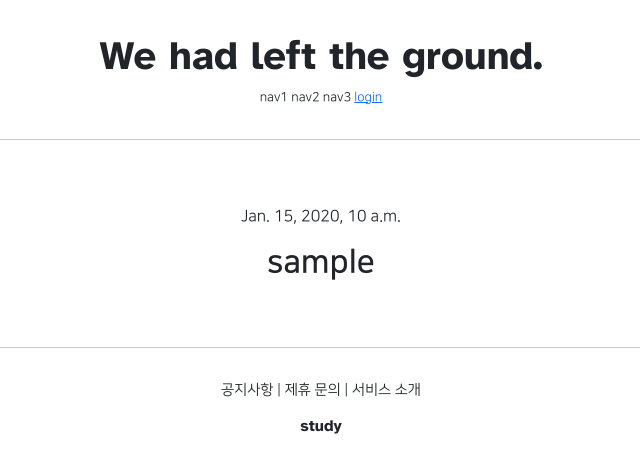
After one commit to aprilinbloom/DjangoStudy, a Django app: page /account/detail/1 in a window 1280 px wide. The commit adds this page. Shown: the top 473 px of the page, without its empty margins (319-959 px from the left). Run offline with Django 3.2, Linux system fonts and the light colour scheme; tables that the repository leaves empty hold one stand-in row (values such as "Sample post"); some libraries are stand-ins or nearby versions.

Commit message:
djust Django course 24 commit

```diff
--- /dev/null
+++ b/accountapp/templates/accountapp/detail.html
@@ -0,0 +1,16 @@
+{% extends 'base.html' %}
+
+{% block content %}
+
+<div>
+  <div style="text-align: center; max-width: 500px; margin: 4rem auto;">
+    <p>
+      {{ target_user.date_joined }}
+    </p>
+    <h2 style="font-family: 'NanumSquareOTFBold'">
+      {{ target_user.username }}
+    </h2>
+  </div>
+</div>
+
+{% endblock %}
--- a/accountapp/urls.py
+++ b/accountapp/urls.py
@@ -1,7 +1,7 @@
 from django.contrib.auth.views import LoginView, LogoutView
 from django.urls import path
 
-from accountapp.views import hello_world, AccountCreateView
+from accountapp.views import hello_world, AccountCreateView, AccountDetailView
 
 app_name = "accountapp"
 
@@ -11,6 +11,7 @@ urlpatterns = [
     path('login/', LoginView.as_view(template_name='accountapp/login.html'), name='login'),
     path('logout/', LogoutView.as_view(), name='logout'),
 
-    path('create/', AccountCreateView.as_view(), name='create')
+    path('create/', AccountCreateView.as_view(), name='create'),
+    path('detail/<int:pk>', AccountDetailView.as_view(), name='detail'),
 
 ]
--- a/accountapp/views.py
+++ b/accountapp/views.py
@@ -6,7 +6,7 @@ from django.shortcuts import render
 
 # Create your views here.
 from django.urls import reverse, reverse_lazy
-from django.views.generic import CreateView
+from django.views.generic import CreateView, DetailView
 
 from accountapp.models import HelloWorld
 
@@ -31,3 +31,8 @@ class AccountCreateView(CreateView):
     form_class = UserCreationForm
     success_url = reverse_lazy('accountapp:hello_world')
     template_name = 'accountapp/create.html'
+
+class AccountDetailView(DetailView):
+    model = User
+    context_object_name = 'target_user'
+    template_name = 'accountapp/detail.html'
--- a/static/base.css
+++ b/static/base.css
@@ -4,7 +4,7 @@
     }
 
 .header_title {
-    font-family: 'Noto Sans KR', sans-serif;
+    font-family: 'Atkinson Hyperlegible', sans-serif;
     }
 
 .header_menu {
@@ -17,7 +17,7 @@
     }
 
 .footer_logo {
-    font-family: 'Noto Sans KR', sans-serif;
+    font-family: 'Atkinson Hyperlegible', sans-serif;
     margin-top: 1rem;
     }
 
--- a/templates/head.html
+++ b/templates/head.html
@@ -10,7 +10,7 @@
     <!-- GOOGLE FONT LINK -->
     <link rel="preconnect" href="https://fonts.googleapis.com">
     <link rel="preconnect" href="https://fonts.gstatic.com" crossorigin>
-    <link href="https://fonts.googleapis.com/css2?family=Noto+Sans+KR:wght@300&family=Oleo+Script+Swash+Caps&display=swap" rel="stylesheet">
+    <link href="https://fonts.googleapis.com/css2?family=Atkinson+Hyperlegible:wght@700&display=swap" rel="stylesheet">
 
     <!-- DEFAULT CSS LINK -->
     <link rel="stylesheet" type="text/css" href="{% static 'base.css' %}">
--- a/templates/header.html
+++ b/templates/header.html
@@ -1,6 +1,6 @@
     <div class="header">
         <div>
-            <h1 class="header_title">study</h1>
+            <h1 class="header_title">We had left the ground.</h1>
         </div>
         <div class="header_menu">
             <span>nav1</span>
@@ -9,6 +9,7 @@
             {% if not user.is_authenticated %}
                 <a href="{% url 'accountapp:login' %}?next={{ request.path }}"><span>login</span></a>
             {% else %}
+                <a href="{% url 'accountapp:detail' pk=user.pk %}"><span>My page </span></a>
                 <a href="{% url 'accountapp:logout' %}?next={{ request.path }}"><span>logout</span></a>
             {% endif %}
         </div>
```
